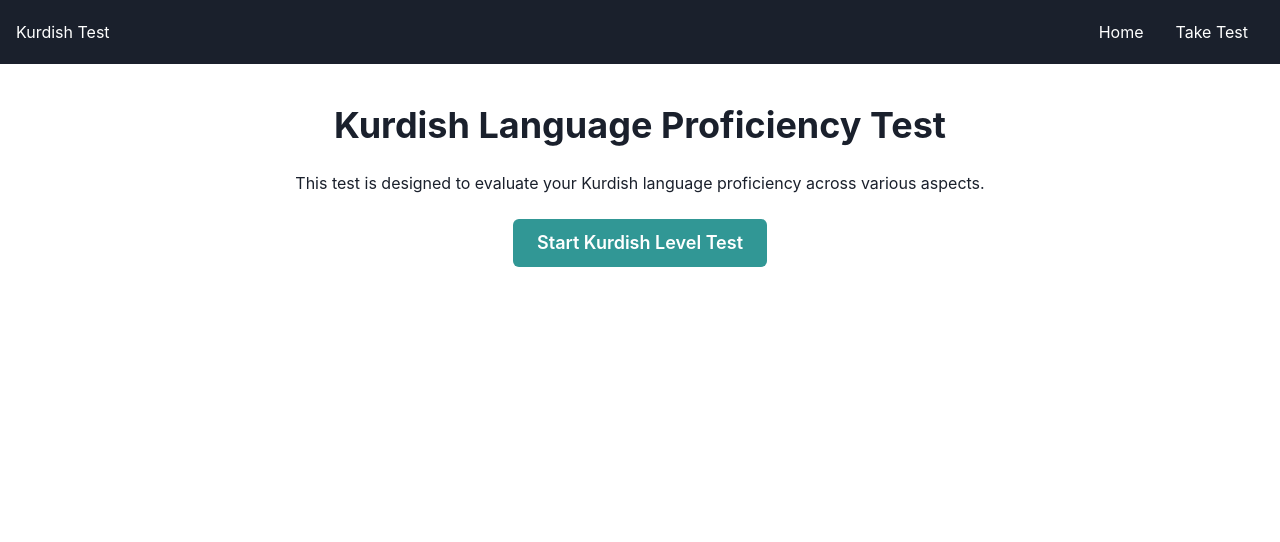
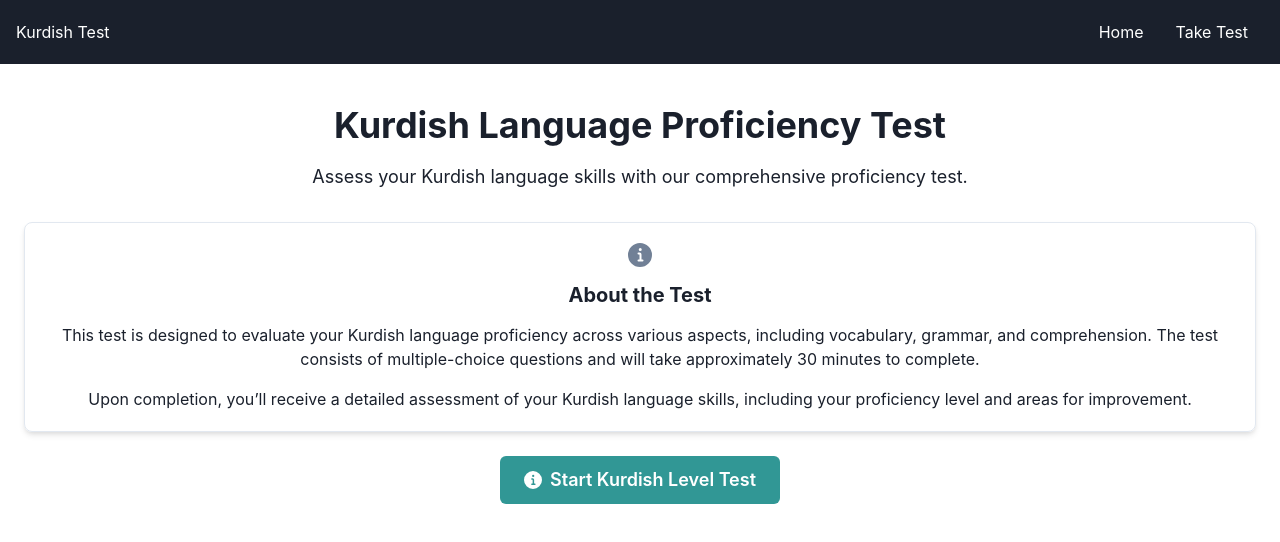
Before and after one commit to adar-schule/testa-asta-kurdi, a Next.js app in the folder frontend/: page / in a window 1280 px wide. Shown: the top 542 px of the page. Built offline with nearby package versions, Linux system fonts and the light colour scheme.

Commit message:
feat: update homepage

```diff
--- a/frontend/app/page.tsx
+++ b/frontend/app/page.tsx
@@ -1,22 +1,45 @@
 "use client";
 
-import { Box, Heading, Text, Button } from '@chakra-ui/react';
+import { Box, Heading, Text, Button, Icon } from '@chakra-ui/react';
 import { useRouter } from 'next/navigation';
+import { InfoIcon } from '@chakra-ui/icons'; // To display the info icon as in the screenshot
 
 export default function HomePage() {
   const router = useRouter();
 
   const handleStartTest = () => {
-    router.push('/test'); // Programmatic navigation
+    router.push('/test'); // Redirect to the test page
   };
 
   return (
     <Box textAlign="center" py={10} px={6}>
+      {/* Title */}
       <Heading>Kurdish Language Proficiency Test</Heading>
-      <Text mt={6}>
-        This test is designed to evaluate your Kurdish language proficiency across various aspects.
+      <Text mt={4} fontSize="lg">
+        Assess your Kurdish language skills with our comprehensive proficiency test.
       </Text>
-      <Button mt={6} colorScheme="teal" size="lg" onClick={handleStartTest}>
+
+      {/* About the Test Section */}
+      <Box mt={8} p={5} borderWidth="1px" borderRadius="lg" boxShadow="md">
+        <Icon as={InfoIcon} w={6} h={6} mb={4} color="gray.500" />
+        <Heading size="md">About the Test</Heading>
+        <Text mt={4}>
+          This test is designed to evaluate your Kurdish language proficiency across various aspects, including vocabulary, grammar, and comprehension.
+          The test consists of multiple-choice questions and will take approximately 30 minutes to complete.
+        </Text>
+        <Text mt={4}>
+          Upon completion, you’ll receive a detailed assessment of your Kurdish language skills, including your proficiency level and areas for improvement.
+        </Text>
+      </Box>
+
+      {/* Start Test Button */}
+      <Button
+        mt={6}
+        colorScheme="teal"
+        size="lg"
+        onClick={handleStartTest}
+        leftIcon={<Icon as={InfoIcon} />}
+      >
         Start Kurdish Level Test
       </Button>
     </Box>
--- a/frontend/package.json
+++ b/frontend/package.json
@@ -9,6 +9,7 @@
     "lint": "next lint"
   },
   "dependencies": {
+    "@chakra-ui/icons": "^2.2.4",
     "@chakra-ui/react": "^2.10.1",
     "@emotion/react": "^11.13.3",
     "@emotion/styled": "^11.13.0",
```
Also changed, not shown: 1 other file (tests, documents, lock files or other folders).
